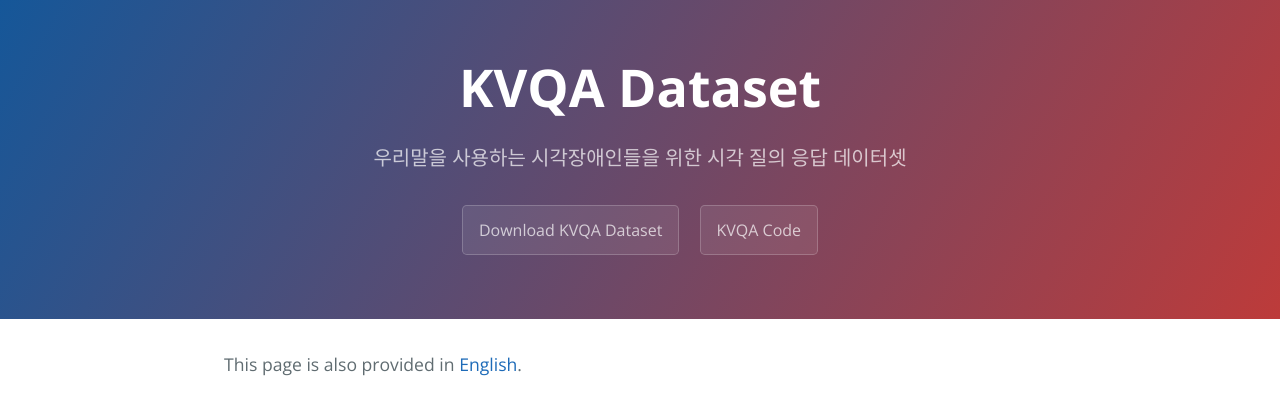
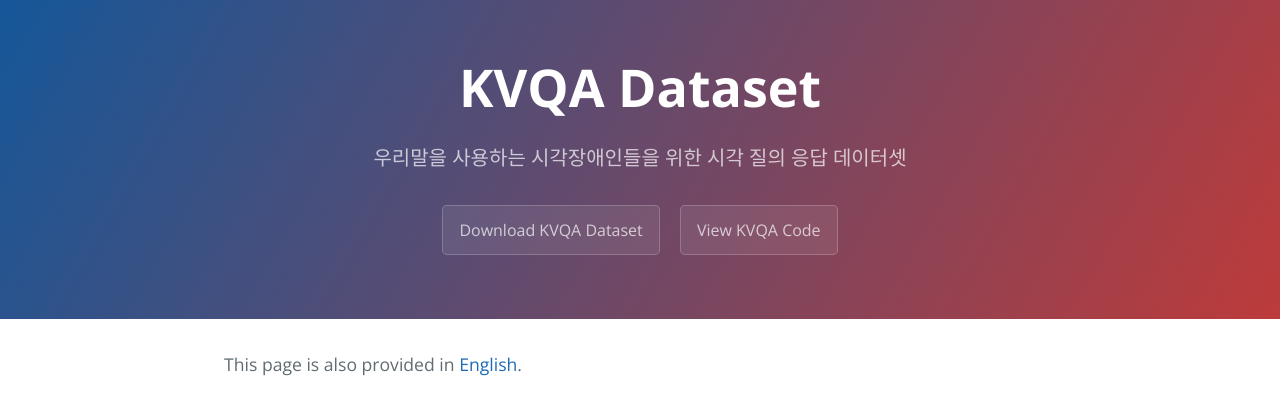
Before and after one commit to SKTBrain/KVQA, a Jekyll site: the page built from docs/index.md, in a window 1280 px wide and 900 px high. Shown: the top 395 px of the window. Built offline with Jekyll 4.4.1, drawn with Linux system fonts in a browser that asks for light colours.

Commit message:
Update default.html

```diff
--- a/docs/_layouts/default.html
+++ b/docs/_layouts/default.html
@@ -29,7 +29,7 @@
         <a href="{{ site.github.zip_url }}" class="btn">Download KVQA Dataset</a>
       {% endif %}
       {% if site.github.is_project_page %}
-        <a href="{{ site.github.repository_url }}" class="btn">KVQA Code</a>
+        <a href="{{ site.github.repository_url }}" class="btn">View KVQA Code</a>
       {% endif %}
     </header>
 
```
